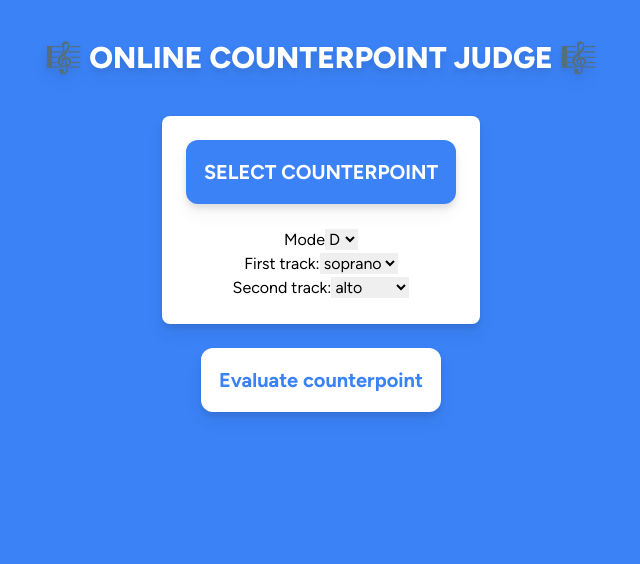
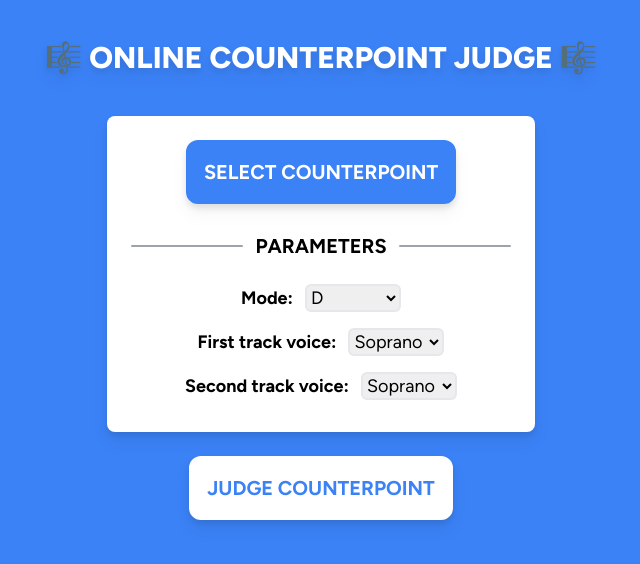
Before and after one commit to WindowsCrashed/CounterpointJudge, a React (Create React App) app in the folder client/: page / in a window 1280 px wide. Shown: the top 564 px of the page, without its empty margins (319-959 px from the left). Built offline with nearby package versions, Linux system fonts and the light colour scheme; the HTML template or start-up script is replaced by a standard one.

Commit message:
add parameter styling

```diff
--- a/client/src/components/mistakes/index.tsx
+++ b/client/src/components/mistakes/index.tsx
@@ -35,7 +35,7 @@ const Mistakes: FC<MistakesProps> = ({ mistakeCount, mistakes, onReturnToInput }
 			)}
 
 			<div id='sm-output' className='rounded-xl bg-white drop-shadow-lg pl-6 mt-8'></div>
-			<Button onClick={onReturnToInput}>Evaluate another counterpoint</Button>
+			<Button onClick={onReturnToInput}>JUDGE ANOTHER COUNTERPOINT</Button>
 		</FadeIn>
 	)
 }
--- /dev/null
+++ b/client/src/components/select/index.tsx
@@ -0,0 +1,32 @@
+import { FC } from 'react'
+
+type SelectProps = {
+	label: string
+	options: string[]
+	onChange: Function
+	value: string
+}
+
+const Select: FC<SelectProps> = ({ label, options, onChange, value }) => {
+	return (
+		<div className='flex justify-center items-center m-2'>
+			<label htmlFor={`${label.toLowerCase()}-field`} className='font-bold text-lg mr-3'>
+				{`${label}:`}
+			</label>
+			<select
+				className='rounded-md border-2 border-gray-200 w-24 text-lg'
+				id={`${label.toLowerCase()}-field`}
+				value={value}
+				onChange={e => onChange(e)}
+			>
+				{options.map((o, index) => (
+					<option key={index} value={o}>
+						{o}
+					</option>
+				))}
+			</select>
+		</div>
+	)
+}
+
+export default Select
--- /dev/null
+++ b/client/src/components/separator/index.tsx
@@ -0,0 +1,27 @@
+import { FC } from 'react'
+
+type SeparatorProps = {
+	label: string
+}
+
+const Separator: FC<SeparatorProps> = ({ label }) => {
+	return (
+		<div className='flex items-center justify-center my-4'>
+			<div
+				className='bg-gray-400 w-28 rounded-xl'
+				style={{
+					height: 2
+				}}
+			></div>
+			<span className='mx-3 font-bold text-xl'>{label.toUpperCase()}</span>
+			<div
+				className='bg-gray-400 w-28 rounded-xl'
+				style={{
+					height: 2
+				}}
+			></div>
+		</div>
+	)
+}
+
+export default Separator
--- a/client/src/pages/home/input/index.tsx
+++ b/client/src/pages/home/input/index.tsx
@@ -3,6 +3,12 @@ import { MidiData } from '../../../models/models'
 import { readMidi } from '../../../helpers/readMidi'
 import Button from '../../../components/button'
 import { Tooltip } from 'react-tooltip'
+import Select from '../../../components/select'
+import Separator from '../../../components/separator'
+
+const modes = ['D', 'E', 'F', 'G', 'A', 'C']
+
+const voices = ['Soprano', 'Alto', 'Tenor', 'Bass']
 
 type InputProps = {
 	onSubmit: Function
@@ -46,7 +52,7 @@ const Input: FC<InputProps> = ({ onSubmit }) => {
 	return (
 		<div className='flex flex-col justify-center items-center'>
 			<div className='input bg-white rounded-lg drop-shadow-lg p-6 flex flex-col justify-center items-center'>
-				<div className='flex items-center justify-center mb-6'>
+				<div className='flex items-center justify-center mb-3'>
 					<label
 						className='border-2 p-4 text-xl font-bold rounded-xl drop-shadow-lg transition-all bg-blue-500 text-white border-blue-500 hover:bg-blue-700 hover:border-blue-700 active:bg-blue-800 active:text-gray-200 cursor-pointer'
 						data-tooltip-id='select-counterpoint-label'
@@ -67,41 +73,31 @@ const Input: FC<InputProps> = ({ onSubmit }) => {
 						content='Select MIDI (.mid) file'
 					/>
 				</div>
-				<label>
-					Mode
-					<select id='' value={mode} onChange={e => setMode(e.target.value)}>
-						<option value='D'>D</option>
-						<option value='E'>E</option>
-						<option value='F'>F</option>
-						<option value='G'>G</option>
-						<option value='A'>A</option>
-						<option value='C'>C</option>
-					</select>
-				</label>
-				<label>
-					First track:
-					<select id='' value={firstTrack} onChange={e => setFirstTrack(e.target.value)}>
-						<option value='soprano'>soprano</option>
-						<option value='alto'>alto</option>
-						<option value='tenor'>tenor</option>
-						<option value='bass'>bass</option>
-					</select>
-				</label>
-				<label>
-					Second track:
-					<select
-						id=''
-						value={secondTrack}
-						onChange={e => setSecondTrack(e.target.value)}
-					>
-						<option value='soprano'>soprano</option>
-						<option value='alto'>alto</option>
-						<option value='tenor'>tenor</option>
-						<option value='bass'>bass</option>
-					</select>
-				</label>
+				<Separator label='Parameters' />
+				<Select
+					label='Mode'
+					options={modes}
+					value={mode}
+					onChange={(e: React.ChangeEvent<HTMLInputElement>) => setMode(e.target.value)}
+				/>
+				<Select
+					label='First track voice'
+					options={voices}
+					value={firstTrack}
+					onChange={(e: React.ChangeEvent<HTMLInputElement>) =>
+						setFirstTrack(e.target.value)
+					}
+				/>
+				<Select
+					label='Second track voice'
+					options={voices}
+					value={secondTrack}
+					onChange={(e: React.ChangeEvent<HTMLInputElement>) =>
+						setSecondTrack(e.target.value)
+					}
+				/>
 			</div>
-			<Button onClick={handleSubmit}>Evaluate counterpoint</Button>
+			<Button onClick={handleSubmit}>JUDGE COUNTERPOINT</Button>
 		</div>
 	)
 }
```
